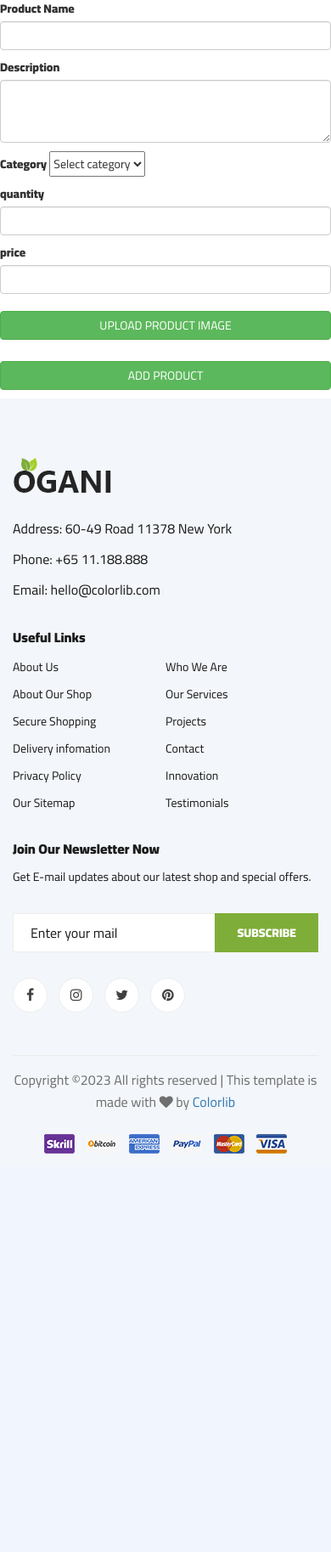
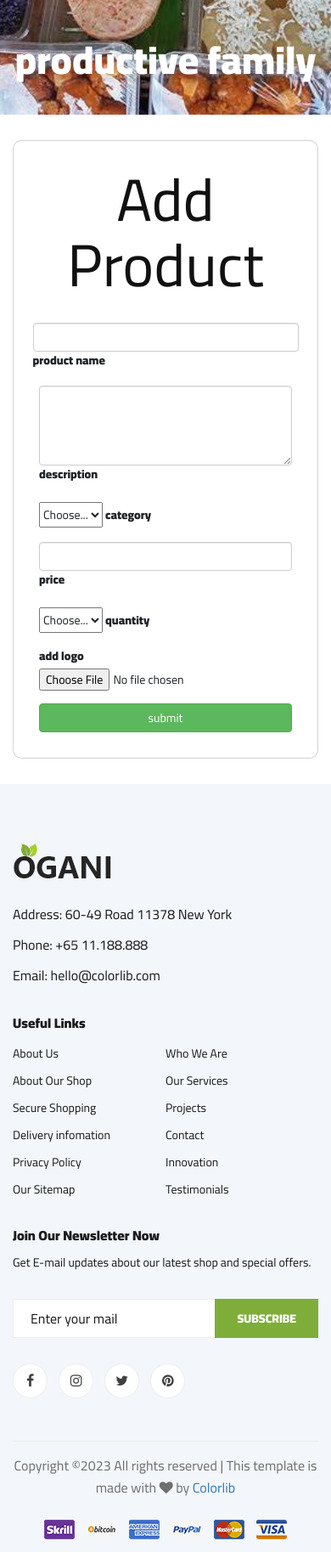
Before and after one commit to Omar-Ali99/Bilaf, a Django app: page /add/ in a window 390 px wide. Shown: the part 107-1934 px from the top of the page at 85% size. Before the commit the page ends 1465 px from the top, so only its background shows below. Run offline with Django 4.2, Linux system fonts and the light colour scheme; some libraries are stand-ins or nearby versions.

Commit message:
complete add_page

```diff
--- a/Bilaf/main_app/templates/main_app/add_product.html
+++ b/Bilaf/main_app/templates/main_app/add_product.html
@@ -1,53 +1,75 @@
 {% extends 'main_app/base.html' %}
 {% load static %}
 {% block title %}add_product{% endblock %}
+{% block content%}
+<section class="intro my-5">
+    <div class="mask d-flex align-items-center h-100">
+      <div class="container">
+        <div class="row justify-content-center">
+          <div class="col-12 col-lg-10">
+            <div class="card" style="border-radius: 1rem;">
+              <div class="card-body p-5">
 
-{% block content%}
-<div class="row tm-edit-product-row">
-    <div class="col-xl-6 col-lg-6 col-md-12">
-        <form action="" class="tm-edit-product-form">
-            <div class="form-group mb-3">
-                <label for="name">Product Name</label>
-                <input id="name"name="name"type="text"class="form-control validate"required/>
-            </div>
-            <div class="form-group mb-3">
-                <label for="description">Description</label>
-                <textarea class="form-control validate"rows="3"required></textarea>
-            </div>
-                <div class="form-group mb-3">
-                    <label for="category" >Category</label>
-                    <select class="custom-select tm-select-accounts"id="category">
-                      <option selected>Select category</option>
-                      <option value="1">New Arrival</option>
-                      <option value="2">Most Popular</option>
-                      <option value="3">Trending</option>
-                    </select>
-                </div>
+                <h1 class="mb-5 text-center">Add Product</h1>
+
+                <form>
+                  <!-- 2 column grid layout with text inputs for the first and last names -->
                   <div class="row">
-                    <div class="form-group mb-3 col-xs-12 col-sm-6">
-                          <label for="expire_date">quantity</label>
-                          <input id="expire_date"name="expire_date"type="text"class="form-control validate"data-large-mode="true"/>
-                    </div>
-                    <div class="form-group mb-3 col-xs-12 col-sm-6">
-                          <label for="stock">price</label>
-                          <input id="stock"name="stock"type="text"class="form-control validate"required/>
+                    <div class="form-outline mb-4">
+                      <div class="form-outline">
+                        <input type="text" id="form6Example1" class="form-control" />
+                        <label class="form-label" for="form6Example1">product name</label>
                       </div>
                     </div>
                   </div>
-            <div class="col-xl-6 col-lg-6 col-md-12 mx-auto mb-4">
-                <div class="tm-product-img-dummy mx-auto">
-                  <i class="fas fa-cloud-upload-alt tm-upload-icon"onclick="document.getElementById('fileInput').click();"></i>
+
+                  <!-- decrpiation input -->
+                  <div class="form-outline mb-4">
+                    <textarea class="form-control" id="form6Example7" rows="4"></textarea>
+                    <label class="form-label" for="form6Example7">description </label>
                   </div>
-                <div class="custom-file mt-3 mb-3">
-                  <input id="fileInput" type="file" style="display:none;" />
-                  <input type="button"class="btn btn-success btn-block mx-auto"value="UPLOAD PRODUCT IMAGE"onclick="document.getElementById('fileInput').click();"/>
+                 <!-- category input -->
+                    <div class="form-outline mb-4">
+                    <select class="custom-select my-1 mr-sm-2" id="inlineFormCustomSelectPref">
+                        <option selected>Choose...</option>
+                        <option value="1">One</option>
+                        <option value="2">Two</option>
+                        <option value="3">Three</option>
+                    </select>
+                    <label class="my-1 mr-2" for="inlineFormCustomSelectPref">category </label>
+                    </div>
+                  <!-- price input -->
+                  <div class="form-outline mb-4">
+                    <input type="text" id="form6Example4" class="form-control" />
+                    <label class="form-label" for="form6Example4">price</label>
+                  </div>
+
+                  <!-- quantity input -->
+                  <div class="form-outline mb-4">
+                    <select class="custom-select my-1 mr-sm-2" id="inlineFormCustomSelectPref">
+                        <option selected>Choose...</option>
+                        <option value="1">One</option>
+                        <option value="2">Two</option>
+                        <option value="3">Three</option>
+                    </select>
+                    <label class="my-1 mr-2" for="inlineFormCustomSelectPref">quantity</label>
+                  </div>
+
+                <div class="form-group">
+                    <label for="exampleFormControlFile1"> add logo</label>
+                    <input type="file" class="form-control-file" id="exampleFormControlFile1">
+                 </div>
+                  <!-- Submit button -->
+                  <button type="submit" class="btn btn-success btn-rounded btn-block">submit</button>
+                </form>
+
               </div>
             </div>
-              <div class="form-group mb-3 col-xs-12 col-sm-2">
-                <button type="submit" class="btn btn-success btn-block text-uppercase">Add Product</button>
-              </div>
-        </form>
           </div>
         </div>
+      </div>
+    </div>
+  </div>
+</section>
 
 {% endblock %}
--- a/Bilaf/main_app/templates/main_app/base.html
+++ b/Bilaf/main_app/templates/main_app/base.html
@@ -220,6 +220,20 @@
         </div>
     </header>
     <!-- Header Section End -->
+    <!-- Breadcrumb Section Begin -->
+        <section class="breadcrumb-section set-bg" data-setbg={% static 'img/R.jpg' %}>
+            <div class="container">
+                <div class="row">
+                    <div class="col-lg-12 text-center">
+                        <div class="breadcrumb__text">
+                        <h2>productive family</h2>
+                        </div>
+                    </div>
+                </div>
+            </div>
+        </section>
+    <!-- Breadcrumb Section End -->
+
 
     {% block content%}
     {% endblock %}
```
Also changed, not shown: Bilaf/main_app/static/img/R.jpg (added), Bilaf/main_app/static/img/img_411489.png (deleted), Bilaf/main_app/templates/main_app/img/language.png (deleted). Lines whose indentation alone changed are shown as unchanged.
